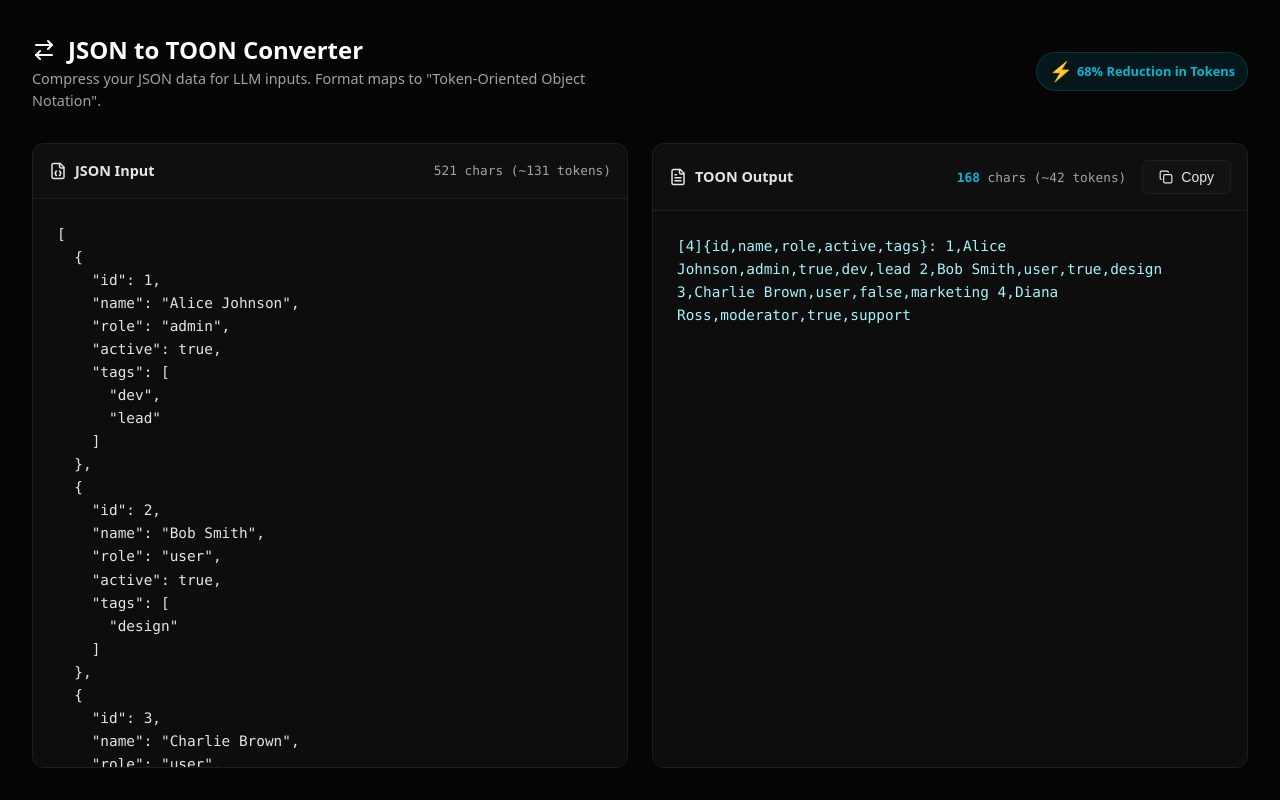
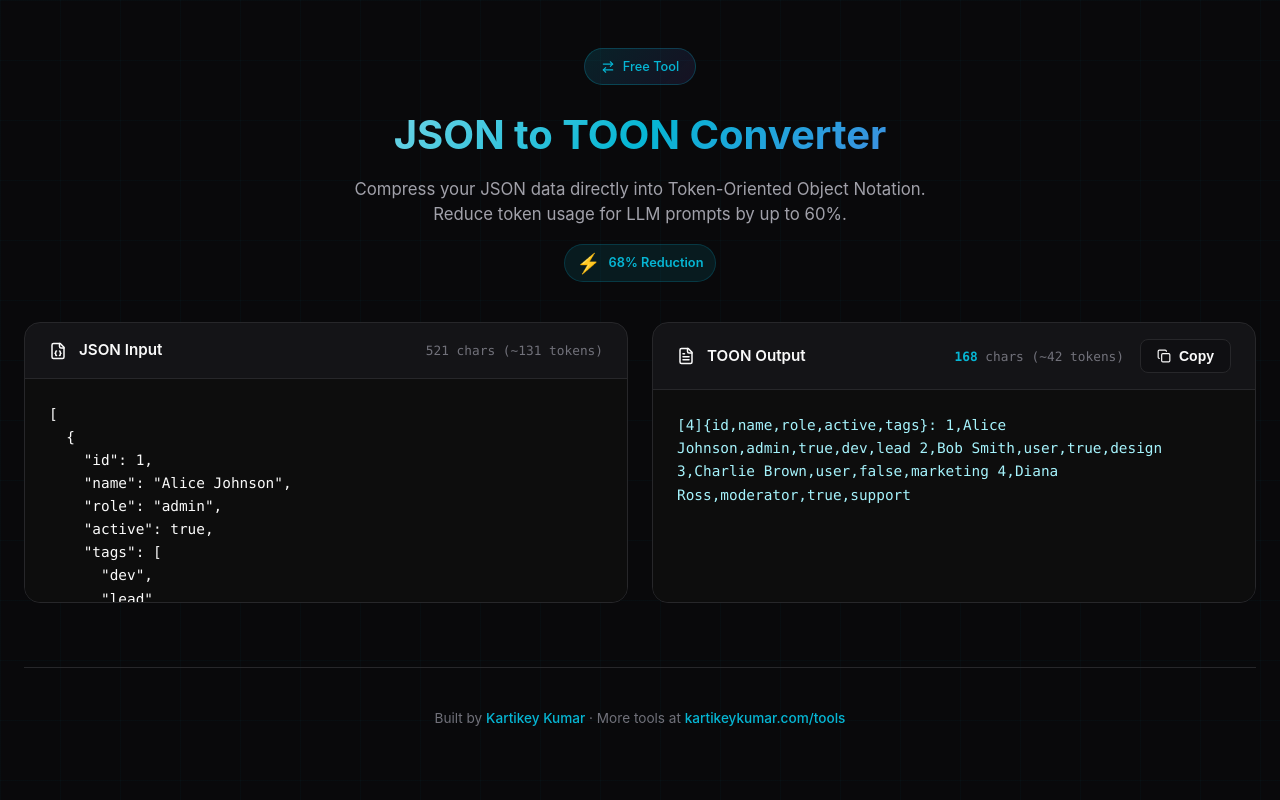
Before and after one commit to kartikeykumar09/toon-converter, a React (Vite) app: page / in a window 1280 px wide. Built offline with nearby package versions, Linux system fonts and the light colour scheme; the HTML template or start-up script is replaced by a standard one.

Commit message:
UI: Align header and footer with main portfolio design

```diff
--- a/src/App.tsx
+++ b/src/App.tsx
@@ -53,21 +53,24 @@ function App() {
 
   return (
     <div className="container">
-      <header>
-        <div>
-          <h1>
-            <ArrowRightLeft className="text-primary" />
-            JSON to TOON Converter
-          </h1>
-          <p className="description">
-            Compress your JSON data for LLM inputs. Format maps to "Token-Oriented Object Notation".
-          </p>
+      <header className="header">
+        <div className="header-badge">
+          <ArrowRightLeft size={14} />
+          <span>Free Tool</span>
         </div>
+        <h1>
+          JSON to TOON Converter
+        </h1>
+        <p>
+          Compress your JSON data directly into Token-Oriented Object Notation.
+          <br />
+          Reduce token usage for LLM prompts by up to 60%.
+        </p>
 
         {reduction > 0 && (
           <div className="savings-badge">
             <span style={{ fontSize: '1.2rem' }}>⚡</span>
-            <span>{reduction}% Reduction in Tokens</span>
+            <span>{reduction}% Reduction</span>
           </div>
         )}
       </header>
@@ -79,6 +82,7 @@ function App() {
             <div className="panel-title">
               <FileJson size={18} className="text-muted-foreground" />
               <span>JSON Input</span>
+              {error && <span style={{ color: 'var(--danger)', fontSize: '0.8rem', marginLeft: '0.5rem' }}>Error in JSON</span>}
             </div>
             <div className="panel-stats">
               {jsonStats.chars} chars (~{jsonStats.tokens} tokens)
@@ -91,11 +95,6 @@ function App() {
             placeholder="Paste your JSON here..."
             spellCheck={false}
           />
-          {error && (
-            <div style={{ padding: '1rem', color: 'var(--danger)', fontSize: '0.9rem', borderTop: '1px solid var(--border)' }}>
-              Error: {error}
-            </div>
-          )}
         </div>
 
         {/* TOON Output */}
@@ -125,6 +124,13 @@ function App() {
           />
         </div>
       </div>
+
+      <footer className="footer">
+        <p>
+          Built by <a href="https://kartikeykumar.com" target="_blank" rel="noopener noreferrer">Kartikey Kumar</a> ·
+          More tools at <a href="https://kartikeykumar.com/tools" target="_blank" rel="noopener noreferrer">kartikeykumar.com/tools</a>
+        </p>
+      </footer>
     </div>
   );
 }
--- a/src/index.css
+++ b/src/index.css
@@ -1,17 +1,20 @@
 :root {
-    --background: #050505;
-    --surface: #0a0a0a;
-    --surface-hover: #121212;
-    --border: #1f1f1f;
+    --background: #09090b;
+    --surface: #0f0f12;
+    --border: #27272a;
+    --border-hover: #3f3f46;
     --primary: #06b6d4;
     /* Cyan-500 */
     --primary-hover: #0891b2;
-    --text: #e5e5e5;
-    --text-muted: #a3a3a3;
+    --primary-glow: rgba(6, 182, 212, 0.15);
+    --text: #fafafa;
+    --text-secondary: #a1a1aa;
+    --text-muted: #71717a;
     --danger: #ef4444;
     --success: #22c55e;
     --font-mono: 'SF Mono', 'Monaco', 'Menlo', 'Consolas', monospace;
-    --font-sans: system-ui, -apple-system, BlinkMacSystemFont, 'Segoe UI', Roboto, sans-serif;
+    --font-sans: 'Inter', system-ui, -apple-system, BlinkMacSystemFont, 'Segoe UI', Roboto, sans-serif;
+    --accent: #8b5cf6;
 }
 
 * {
@@ -26,38 +29,74 @@ body {
     color: var(--text);
     line-height: 1.5;
     -webkit-font-smoothing: antialiased;
+    min-height: 100vh;
+}
+
+/* Subtle grid background */
+body::before {
+    content: '';
+    position: fixed;
+    inset: 0;
+    background-image:
+        linear-gradient(rgba(6, 182, 212, 0.03) 1px, transparent 1px),
+        linear-gradient(90deg, rgba(6, 182, 212, 0.03) 1px, transparent 1px);
+    background-size: 60px 60px;
+    pointer-events: none;
+    z-index: 0;
 }
 
 .container {
     max-width: 1400px;
-    /* Wide for split view */
     margin: 0 auto;
-    padding: 2rem;
-    height: 100vh;
+    padding: 2rem 1.5rem;
+    min-height: 100vh;
     display: flex;
     flex-direction: column;
+    position: relative;
+    z-index: 1;
 }
 
-header {
-    margin-bottom: 2rem;
-    display: flex;
-    align-items: center;
-    justify-content: space-between;
+/* Header - Consistent with prompt-templates */
+.header {
+    text-align: center;
+    margin-bottom: 2.5rem;
+    padding-top: 1rem;
 }
 
-h1 {
-    font-size: 1.5rem;
+.header-badge {
+    display: inline-flex;
+    align-items: center;
+    gap: 0.5rem;
+    padding: 0.5rem 1rem;
+    background: linear-gradient(135deg, rgba(6, 182, 212, 0.15), rgba(139, 92, 246, 0.1));
+    border: 1px solid rgba(6, 182, 212, 0.25);
+    border-radius: 9999px;
+    font-size: 0.8rem;
+    font-weight: 500;
+    color: var(--primary);
+    margin-bottom: 1.25rem;
+}
+
+.header h1 {
+    font-size: 2.5rem;
     font-weight: 700;
-    color: #fff;
+    margin-bottom: 0.75rem;
     display: flex;
+    justify-content: center;
     align-items: center;
     gap: 0.75rem;
+    /* Gradient text */
+    background: linear-gradient(135deg, #fff 0%, var(--primary) 50%, var(--accent) 100%);
+    -webkit-background-clip: text;
+    -webkit-text-fill-color: transparent;
+    background-clip: text;
 }
 
-.description {
-    color: var(--text-muted);
+.header p {
+    color: var(--text-secondary);
+    font-size: 1.05rem;
     max-width: 600px;
-    font-size: 0.9rem;
+    margin: 0 auto;
 }
 
 /* Converter Grid */
@@ -67,7 +106,6 @@ h1 {
     gap: 1.5rem;
     flex: 1;
     min-height: 0;
-    /* Allow scrolling inside */
 }
 
 .panel {
@@ -75,12 +113,17 @@ h1 {
     flex-direction: column;
     background: var(--surface);
     border: 1px solid var(--border);
-    border-radius: 0.75rem;
+    border-radius: 1rem;
     overflow: hidden;
+    transition: all 0.3s ease;
+}
+
+.panel:hover {
+    border-color: var(--border-hover);
 }
 
 .panel-header {
-    padding: 1rem;
+    padding: 1rem 1.5rem;
     border-bottom: 1px solid var(--border);
     display: flex;
     justify-content: space-between;
@@ -90,11 +133,11 @@ h1 {
 
 .panel-title {
     font-weight: 600;
-    font-size: 0.9rem;
+    font-size: 0.95rem;
     color: var(--text);
     display: flex;
     align-items: center;
-    gap: 0.5rem;
+    gap: 0.75rem;
 }
 
 .panel-stats {
@@ -131,12 +174,12 @@ h1 {
     align-items: center;
     gap: 0.5rem;
     padding: 0.5rem 1rem;
-    background: var(--surface-hover);
+    background: var(--surface);
     border: 1px solid var(--border);
     color: var(--text);
-    border-radius: 0.375rem;
+    border-radius: 0.5rem;
     font-size: 0.875rem;
-    font-weight: 500;
+    font-weight: 600;
     cursor: pointer;
     transition: all 0.2s;
 }
@@ -144,24 +187,13 @@ h1 {
 .btn:hover {
     border-color: var(--primary);
     color: #fff;
+    background: rgba(6, 182, 212, 0.1);
 }
 
-.btn-primary {
-    background: var(--primary);
-    border-color: var(--primary);
-    color: #000;
-}
-
-.btn-primary:hover {
-    background: var(--primary-hover);
-    border-color: var(--primary-hover);
-}
-
-/* Visualization of Savings */
 .savings-badge {
     display: inline-flex;
     align-items: center;
-    gap: 0.25rem;
+    gap: 0.5rem;
     padding: 0.25rem 0.75rem;
     background: rgba(6, 182, 212, 0.1);
     color: var(--primary);
@@ -169,9 +201,30 @@ h1 {
     border-radius: 9999px;
     font-size: 0.8rem;
     font-weight: 600;
+    margin-top: 1rem;
 }
 
-@media (max-width: 768px) {
+/* Footer - Consistent with prompt-templates */
+.footer {
+    text-align: center;
+    padding: 2.5rem 1rem;
+    color: var(--text-muted);
+    font-size: 0.85rem;
+    border-top: 1px solid var(--border);
+    margin-top: 4rem;
+}
+
+.footer a {
+    color: var(--primary);
+    text-decoration: none;
+    font-weight: 500;
+}
+
+.footer a:hover {
+    text-decoration: underline;
+}
+
+@media (max-width: 900px) {
     .converter-grid {
         grid-template-columns: 1fr;
         height: auto;
```
